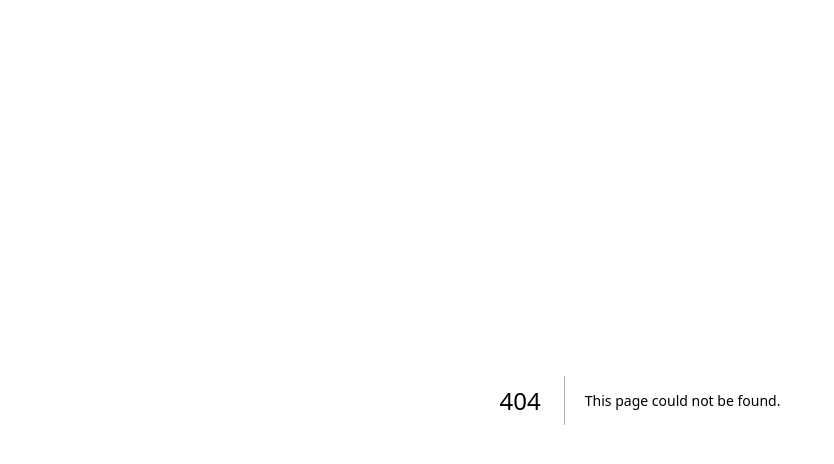
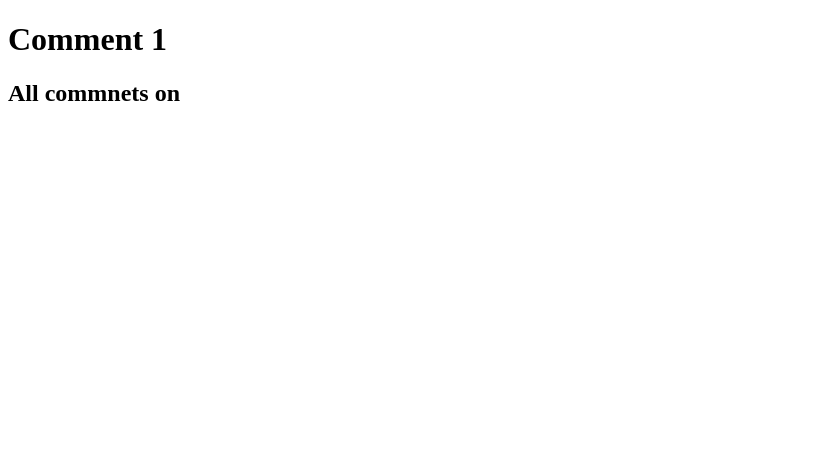
Before and after one commit to coder8820/Nextjs, a Next.js app in the folder my-app/: page /blogs/blogID/coments in a window 1280 px wide. Before the commit this address had no page. Shown: the top 464 px of the page, without its empty margins (0-834 px from the left). Built offline with nearby package versions, Linux system fonts and the light colour scheme.

Commit message:
nested Dynamic routing

```diff
--- /dev/null
+++ b/my-app/app/blogs/blogID/coments/page.js
@@ -0,0 +1,10 @@
+export default function Commnets({ params }) {
+  const { blogID } = params;
+  console.log(blogID);
+  return (
+    <div>
+      <h1>Comment 1</h1>
+      <h2>All commnets on {blogID}</h2>
+    </div>
+  );
+}
--- a/my-app/app/blogs/blogID/page.js
+++ b/my-app/app/blogs/blogID/page.js
@@ -1,18 +1,12 @@
-const blogData = {
-  test: "This is test blog",
-  helo: "This is helo blog",
-  demo: "This is demo blog",
-};
-
-// app/blogs/[blogID]/page.js
-export default function BlogPage({ params }) {
-  const { blogID } = params;
-  console.log(blogID);
-
+export default async function Blog({ params }) {
+  // console.log(params);
+  let paramsObj = await params;
+  const { blogID } = await paramsObj;
+  console.log(paramsObj);
   return (
     <div>
-      <h1>Blog {blogID}</h1>
-      <p>This is the content of blog {blogContent}.</p>
+      <h1>Blog{blogID}</h1>
+      <p>This is the content of blog.</p>
     </div>
   );
 }
```
